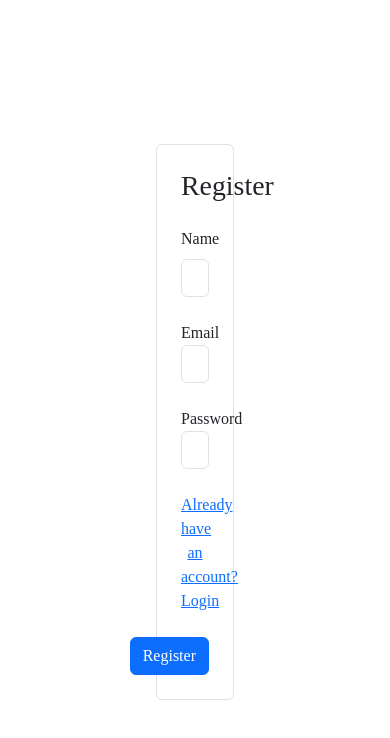
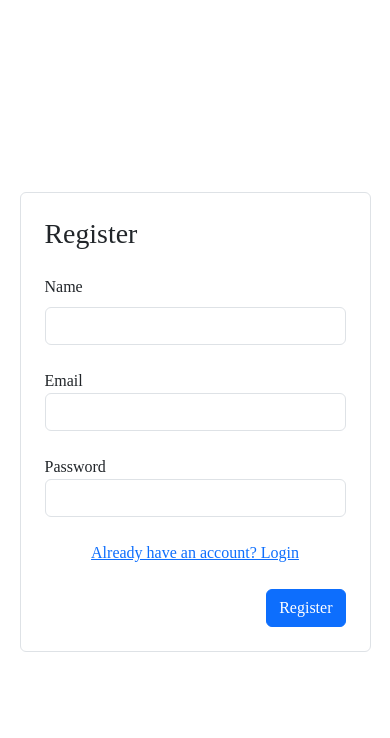
Before and after one commit to ZoirJohn/user-management, a React (Vite) app: page /register in a window 390 px wide. Shown: the top 738 px of the page. Built offline with nearby package versions, Linux system fonts and the light colour scheme; no server answers; a web font is replaced by a local one.

Commit message:
Fix issues with responsiveness

```diff
--- a/src/css/style.css
+++ b/src/css/style.css
@@ -5,3 +5,25 @@
 #root {
 	min-height: 100vh;
 }
+form {
+	width: 20%;
+}
+@media (max-width: 1280px) {
+	form {
+		width: 30% !important;
+	}
+}
+@media (max-width: 992px) {
+	form {
+		width: 40% !important;
+	}
+}
+@media (max-width: 768px) {
+	form {
+		width: 60% !important;
+	}
+}@media (max-width: 640px) {
+	form {
+		width: 90% !important;
+	}
+}
--- a/src/pages/Register.tsx
+++ b/src/pages/Register.tsx
@@ -42,7 +42,7 @@ export default function Register() {
 	}
 	return (
 		<ProtectedRoute isProtected={getIsTokenTruthy()} redirect="/">
-			<form className="d-flex flex-column gap-4 p-4 border rounded-2 needs-validation" style={{ width: "20%" }} onSubmit={submit} noValidate ref={form} method="POST">
+			<form className="d-flex flex-column gap-4 p-4 border rounded-2 needs-validation" onSubmit={submit} noValidate ref={form} method="POST">
 				<h1 className="m-0">Register</h1>
 				<div>
 					<label htmlFor="name" className="form-label">
```
